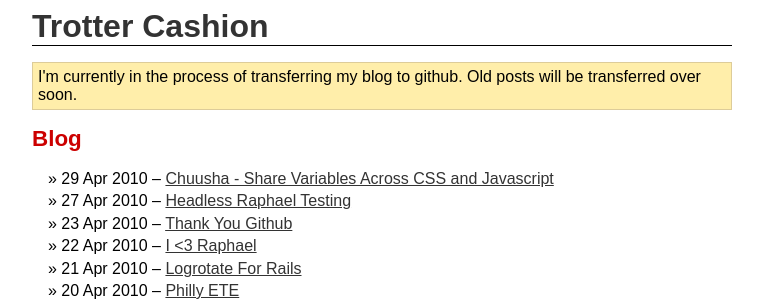
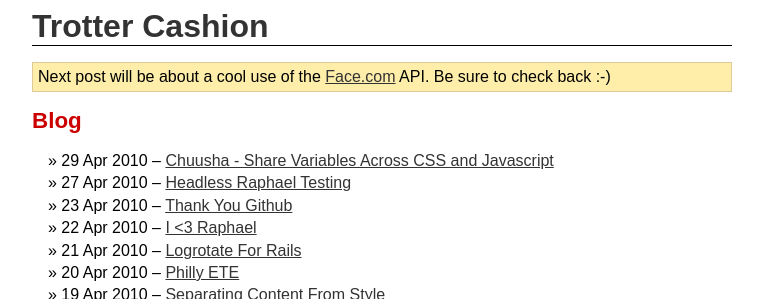
Before and after one commit to trotter/trotter.github.com, a Jekyll site: the page built from index.html, in a window 1280 px wide, cut to the strip 0-299 px from the top of the page. Shown: the whole strip, without its empty margins (258-1021 px from the left). Built offline with Jekyll 4.4.1, drawn with Linux system fonts in a browser that asks for light colours; comment, search, counter and statistics services are not loaded.

Commit message:
Change the notice

```diff
--- a/_layouts/default.html
+++ b/_layouts/default.html
@@ -12,8 +12,7 @@
   </div>
   <div class="content">
     <p class="notice">
-    I'm currently in the process of transferring my blog to github. Old posts
-    will be transferred over soon.
+    Next post will be about a cool use of the <a href="http://developers.face.com/">Face.com</a> API. Be sure to check back :-)
     </p>
 
     {{ content }}
```
